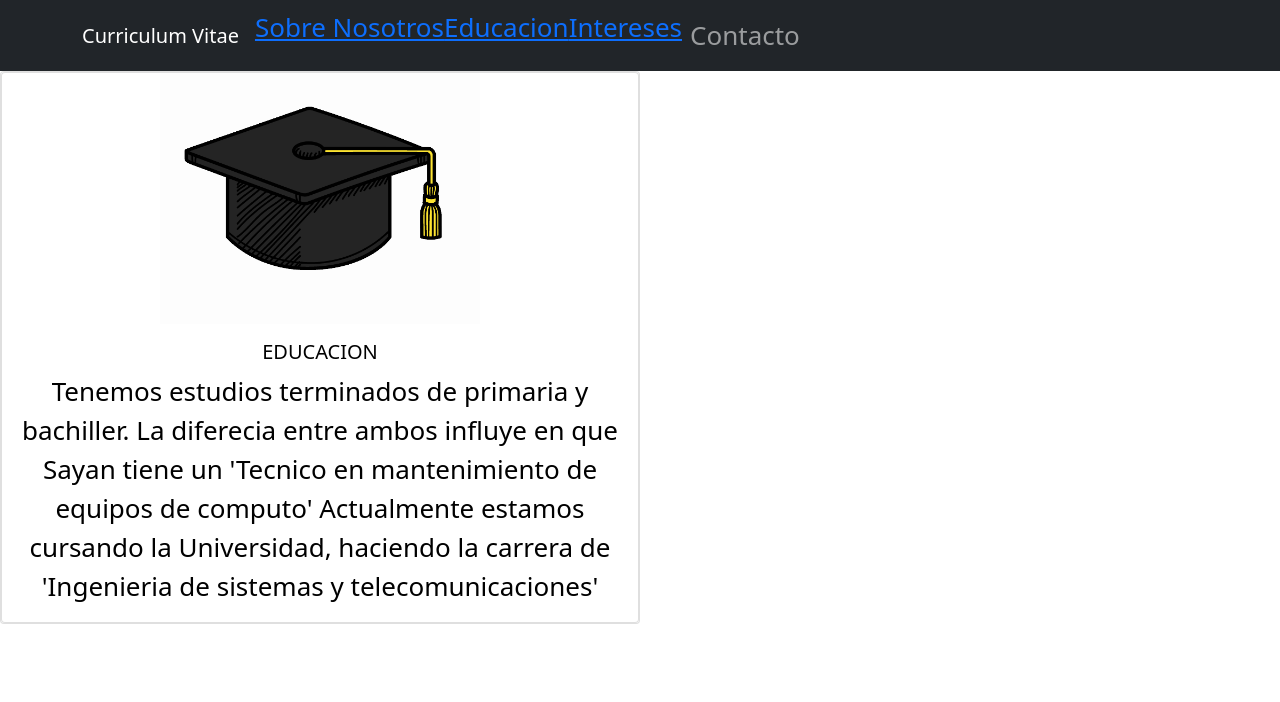
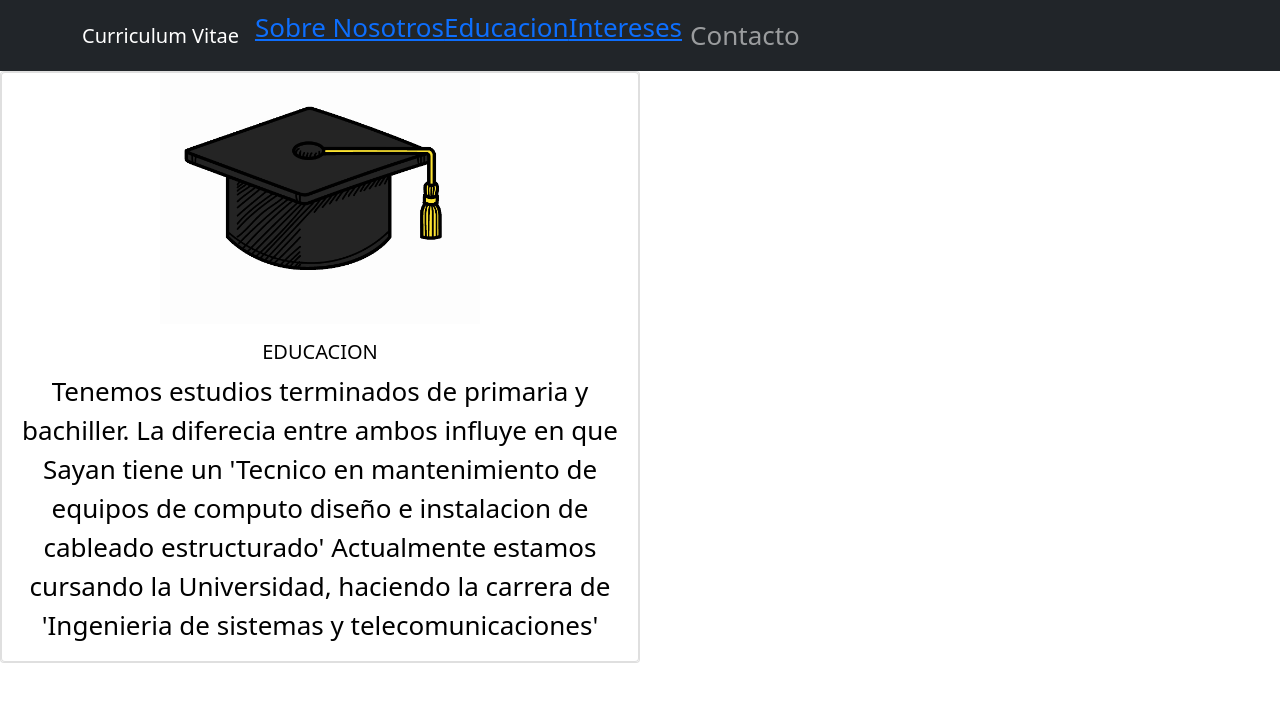
Before and after one commit to Sh4d0wBG/CV_ProyectoFinal_React, a React (Create React App) app: page /education in a window 1280 px wide. Shown: the top 702 px of the page. Built offline with nearby package versions, Linux system fonts and the light colour scheme.

Commit message:
Finalizacion de educacion

```diff
--- a/src/components/education/index.js
+++ b/src/components/education/index.js
@@ -13,7 +13,7 @@ function education(){
           <Card.Title>EDUCACION</Card.Title>
           <Card.Text>
             Tenemos estudios terminados de primaria y bachiller.
-            La diferecia entre ambos influye en que Sayan tiene un 'Tecnico en mantenimiento de equipos de computo'
+            La diferecia entre ambos influye en que Sayan tiene un 'Tecnico en mantenimiento de equipos de computo diseño e instalacion de cableado estructurado'
 
             Actualmente estamos cursando la Universidad, haciendo la carrera de 'Ingenieria de sistemas y telecomunicaciones'
           </Card.Text>
```
